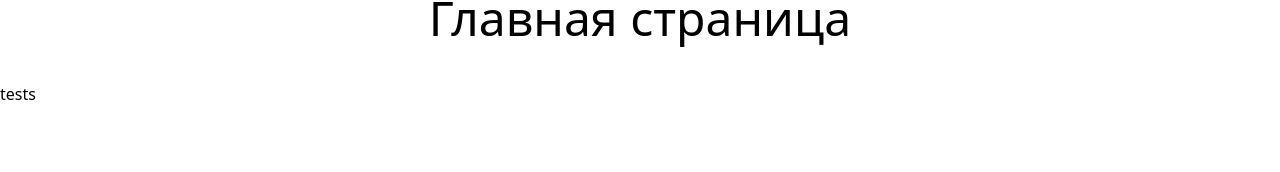
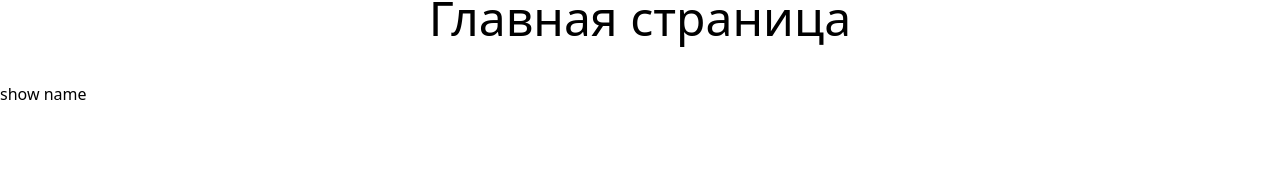
Before and after one commit to kosukhin/react-sandbox, a React (Vite) app: page / in a window 1280 px wide. Shown: the part 110-282 px from the top of the page. Built offline with nearby package versions, Linux system fonts and the light colour scheme.

Commit message:
alg data types

```diff
--- a/src/components/Tests.tsx
+++ b/src/components/Tests.tsx
@@ -1,16 +1,25 @@
 import * as R from 'ramda'
+import {IO} from "../core/containers";
+import {user} from "../state";
 
 const {log} = console
 
+const perform = (io: any) => io.unsafePerformIO ? io.unsafePerformIO() : null
+// myLogger - это чистая функция, нечистая - анонимная функция
+const myLogger = (x: any) => new IO(() => console.log(x))
+// Покажет имя юзера в консоль
+const showName = R.compose(perform, myLogger, R.prop('name'))
+const composeTest = R.compose(() => log('two'), () => log('one'))
+
+user.name = 'Eugene';
+
 function Tests() {
-    log('tests');
     const toUpper = R.map(R.toUpper)
-    const res = toUpper(['hello', 'world'])
-    log(res)
+    const onShowName = () => showName(user)
 
     return (
         <div>
-            tests
+            <button onClick={onShowName}>show name</button>
         </div>
     )
 }
--- a/src/core/containers/IO.ts
+++ b/src/core/containers/IO.ts
@@ -7,10 +7,12 @@ import {inspect, getType, assert} from "../helpers";
 export class IO {
     unsafePerformIO: any;
 
+    // В of передаем значения
     static of(x: any) {
         return new IO(() => x);
     }
 
+    // io это функция выоплняющая внешнюю работу
     constructor(io: any) {
         assert(
             typeof io === 'function',
@@ -20,10 +22,12 @@ export class IO {
         this.unsafePerformIO = io;
     }
 
+    // Это применение IO, вычисление и получение рез
     ap(f: any) {
         return this.chain((fn: any) => f.map(fn));
     }
 
+    // Позволяет также применить функцию и смержить монаду
     chain(fn: any) {
         return this.map(fn).join();
     }
@@ -41,6 +45,7 @@ export class IO {
         return this.unsafePerformIO();
     }
 
+    // применение функции к результату выполнения IO
     map(fn: any) {
         return new IO(R.compose(fn, this.unsafePerformIO));
     }
--- /dev/null
+++ b/src/state/index.ts
@@ -0,0 +1 @@
+export * from './user'
--- /dev/null
+++ b/src/state/user.ts
@@ -0,0 +1,4 @@
+export const user = {
+    name: '',
+    age: 0
+}
```
